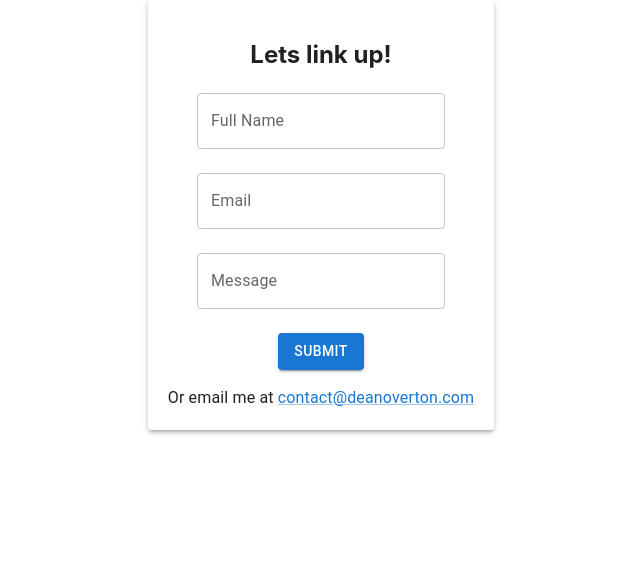
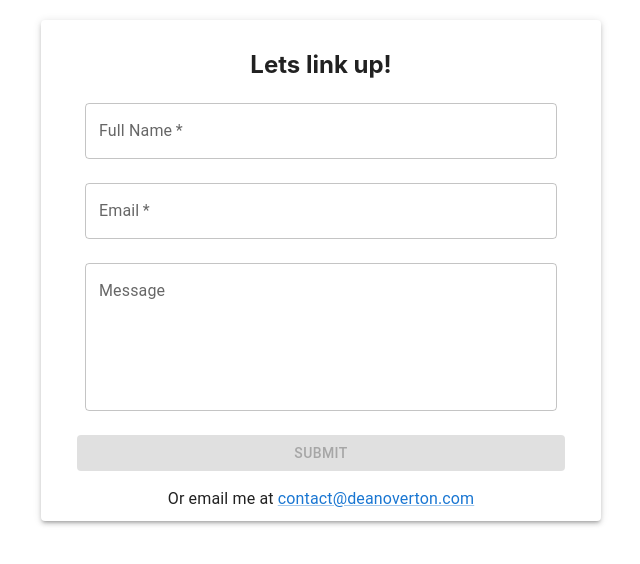
Before and after one commit to Dean-Overton/Portfolio, a React (Create React App) app: page / in a window 1280 px wide. Shown: the top 564 px of the page, without its empty margins (319-959 px from the left). Built offline with nearby package versions, Linux system fonts and the light colour scheme.

Commit message:
Main contact form

```diff
--- a/package.json
+++ b/package.json
@@ -5,6 +5,7 @@
   "dependencies": {
     "@emotion/react": "^11.9.0",
     "@emotion/styled": "^11.8.1",
+    "@mui/icons-material": "^5.6.1",
     "@mui/material": "^5.6.0",
     "@testing-library/jest-dom": "^5.16.4",
     "@testing-library/react": "^12.1.4",
@@ -13,9 +14,9 @@
     "@types/node": "^16.11.26",
     "@types/react": "^17.0.44",
     "@types/react-dom": "^17.0.15",
+    "emailjs-com": "^3.2.0",
     "react": "^18.0.0",
     "react-dom": "^18.0.0",
-    "react-scripts": "^5.0.0",
     "react-typical": "^0.1.3",
     "typescript": "^4.6.3",
     "web-vitals": "^2.1.4"
@@ -43,5 +44,8 @@
       "last 1 firefox version",
       "last 1 safari version"
     ]
+  },
+  "devDependencies": {
+    "react-scripts": "^5.0.1"
   }
 }
--- a/src/Components/Contact.css
+++ b/src/Components/Contact.css
@@ -1,8 +1,22 @@
 .contact-holder {
+  width: 100vw;
+  margin: 0 auto 0 auto;
+
+  transition: ease-in-out all 0.5s;
+  -moz-transition: all 0.5s ease-in-out;
+  -webkit-transition: all 0.5s ease-in-out;
+  -moz-transition: all 0.5s ease-in-out;
+  -o-transition: all 0.5s ease-in-out;
+}
+.contact-paper {
   margin: 0 auto 0 auto;
   display: block;
-  padding: 20px;
-  width: fit-content;
+  padding: 10px 20px 10px 20px;
+}
+@media only screen and (min-width:800px) {
+  .contact-holder{
+    width: 600px;
+  }
 }
 .contact-holder > *  {
   margin: 20px;
--- a/src/Components/ContactForm.tsx
+++ b/src/Components/ContactForm.tsx
@@ -1,32 +1,178 @@
-import { Box, Link, Paper, Typography } from "@mui/material";
+import { useState, useRef } from "react";
+import emailjs from "emailjs-com";
+
+import { Alert, Box, Link, Paper, Snackbar, Typography } from "@mui/material";
+import CheckCircleOutlineIcon from '@mui/icons-material/CheckCircleOutline';
 import Button from "@mui/material/Button";
 import TextField from "@mui/material/TextField";
-import { styled } from "@mui/system";
+
 import './Contact.css';
+import React from "react";
 
+const initialFormValues = {
+  fullName: "",
+  email: "",
+  message:"",
+  formSubmitted: false,
+  success: false
+}
+
+export const useFormControls = (setNotificationOpen: any) => {
+  // We'll update "values" as the form updates
+  const [values, setValues] = useState(initialFormValues);
+
+  //const [notificationOpen, setNotificationOpen] = useState(false);
+
+  // "errors" is used to check the form for errors
+  const [errors, setErrors] = useState({} as any);
+  const validate: any = (fieldValues = values) => {
+    // this function will check if the form values are valid
+    let temp: any = { ...errors }
+
+    if ("fullName" in fieldValues)
+      temp.fullName = fieldValues.fullName ? "" : "This field is required."
+
+    if ("email" in fieldValues) {
+      temp.email = fieldValues.email ? "" : "This field is requires an email so I can contact you :)"
+      if (fieldValues.email)
+        temp.email = /^[^@\s]+@[^@\s]+\.[^@\s]+$/.test(fieldValues.email)
+          ? ""
+          : "Email is not valid."
+    }
+
+    setErrors({
+      ...temp
+    });
+  }
+  const handleInputValue = (e: any) => {
+    // this function will be triggered by the text field's onBlur and onChange events
+
+    const { name, value } = e.target;
+    setValues({
+      ...values,
+      [name]: value
+    });
+    validate({ [name]: value });
+  }
+  const handleFormSubmit = async (e: any) => {
+    // this function will be triggered by the submit event
+
+    e.preventDefault();
+    if (formIsValid()) {
+      emailjs.sendForm('service_376mxsd', 'template_0brmh4l', e.target, 'wpdcu1feQaYV1F7jn')
+      .then((result) => {
+          console.log("MESSAGE SENT");
+          setNotificationOpen(true);
+          e.target.reset();
+      }, (error) => {
+          console.log(error.text);
+      });
+    }
+  }
+  const formIsValid = (fieldValues = values) => {
+    // this function will check if the form values and return a boolean value
+    const isValid =
+      fieldValues.fullName &&
+      fieldValues.email &&
+      Object.values(errors).every((x) => x === "");
+
+    return isValid;
+  }
+ return {
+    handleInputValue,
+    handleFormSubmit,
+    formIsValid,
+    errors
+  };
+}
+const contactFieldValues = [
+  {
+    name: "fullName",
+    label: "Full Name",
+    id: "contact-full-name",
+    required: true
+  },
+  {
+    name: "email",
+    label: "Email",
+    id: "contact-email",
+    autocomplete: "email",
+    required: true
+  },
+  {
+    name: "message",
+    label: "Message",
+    id: "contact-message",
+    multiline: true,
+    rows: 5
+  }
+];
 export const ContactForm = () =>
 {
-  function EmailForm(event: any) {
+  const [notificationOpen, setNotificationOpen] = useState(false);
+  const setNotificationClose = () => {
+    setNotificationOpen(false);
+  };
 
-  }
+  const {
+    handleInputValue,
+    handleFormSubmit,
+    formIsValid,
+    errors
+  } = useFormControls(setNotificationOpen);
+
   return (
-    <form onSubmit={EmailForm}>
-      <Paper elevation={3} className="contact-holder">
+    <form onSubmit={handleFormSubmit}>
+      <div className="contact-holder">
+        <Paper elevation={3} className="contact-paper">
           <h2>Lets link up!</h2>
+          {contactFieldValues.map((contactFieldValue, index) => {
+            return (
               <Box sx={{m:3}}>
-          <TextField label="Full Name" name="full-name" autoComplete="full-name" id="full-name" tabIndex={1}/>
+                <TextField
+                  key={index}
+                  onBlur={handleInputValue}
+                  onChange={handleInputValue}
+                  label={contactFieldValue.label}
+                  name={contactFieldValue.name}
+                  multiline={contactFieldValue.multiline ?? false}
+                  fullWidth
+                  required={contactFieldValue.required ?? false}
+                  rows={contactFieldValue.rows ?? 1}
+                  autoComplete={contactFieldValue.autocomplete ?? "none"}
+                  id={contactFieldValue.id}
+                  tabIndex={(index+1)}
+                  error={errors[contactFieldValue.name] ?? ""}
+                  />
               </Box>
-        <Box sx={{m:3}}>
-          <TextField label="Email" name="email" id="email" autoComplete="current-email"/>
-        </Box>
-        <Box sx={{m:3}}>
-          <TextField label="Message" id="email-body"/>
-        </Box>
+            );
+          })}
+          {/* <div className="g-recaptcha" data-sitekey="your_site_key"></div> */}
           <Box sx={{m:2}}>
-          <Button type="submit" variant="contained">Submit</Button>
+            <Button
+              type="submit"
+              tabIndex={contactFieldValues.length}
+              disabled={!formIsValid()}
+              fullWidth
+              variant="contained"
+              >Submit</Button>
           </Box>
           <Typography>Or email me at <Link href="mailto:contact@deanoverton.com">contact@deanoverton.com</Link></Typography>
         </Paper>
+        <Snackbar
+          open={notificationOpen}
+          autoHideDuration={6000}
+          onClose={setNotificationClose}
+          >
+            <Alert
+              iconMapping={{
+                success: <CheckCircleOutlineIcon fontSize="inherit" />,
+              }}
+            >
+              Email Sent!
+            </Alert>
+        </Snackbar>
+      </div>
     </form>
   );
 }
```
Also changed, not shown: 2 other files (tests, documents, lock files or other folders). Lines whose indentation alone changed are shown as unchanged.
